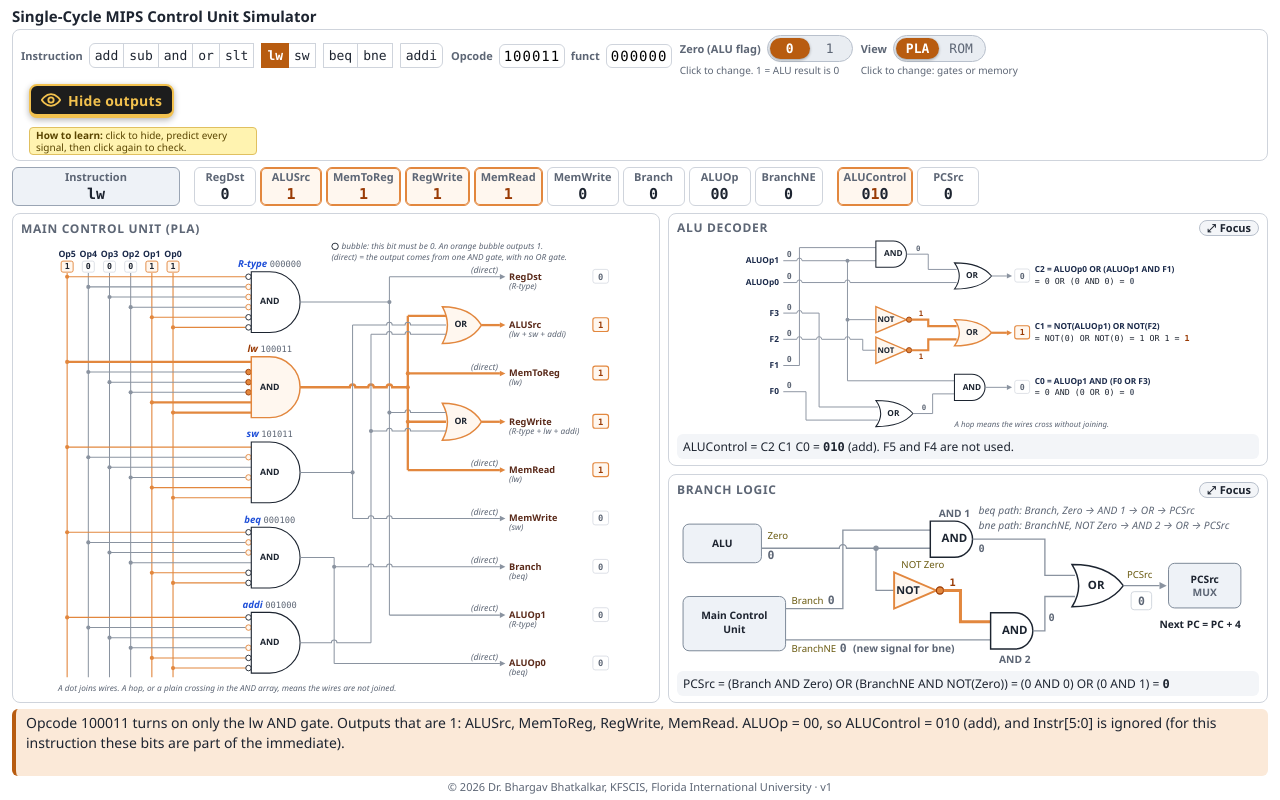
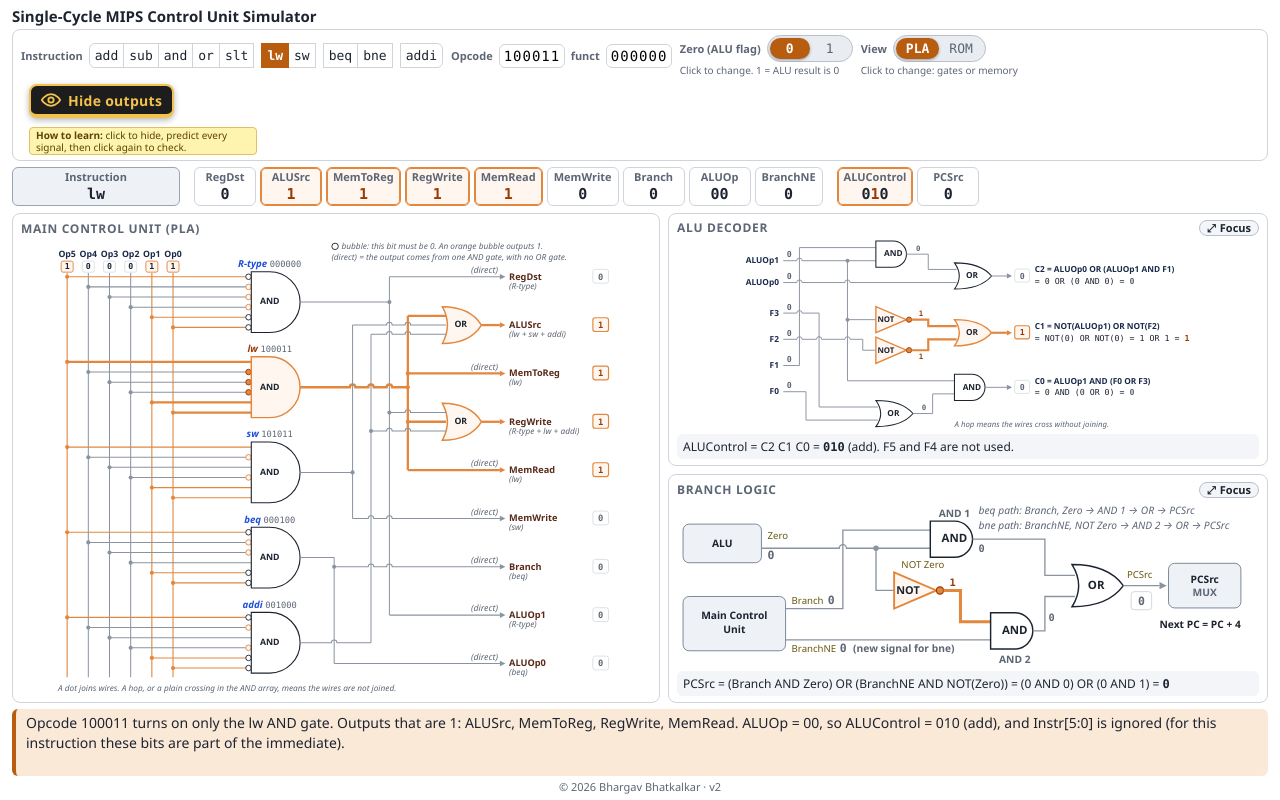
Before and after one commit to Bhargav-1982/CDA3102-Simulators, a plain HTML site: page Single_Cycle_MIPS_Control_Unit_Simulator/index.html in a window 1280 px wide. Drawn offline with Linux system fonts and the light colour scheme.

Commit message:
Update Single-Cycle MIPS Control Unit Simulator

```diff
--- a/Single_Cycle_MIPS_Control_Unit_Simulator/index.html
+++ b/Single_Cycle_MIPS_Control_Unit_Simulator/index.html
@@ -1,5 +1,10 @@
 <!doctype html>
-<html lang="en"><head><meta charset="utf-8"><meta name="viewport" content="width=device-width, initial-scale=1">
+<!--
+    Single-Cycle MIPS Control Unit Simulator - Version 2.0
+    Created by Bhargav Bhatkalkar
+    (c) 2026 Bhargav Bhatkalkar. All rights reserved.
+-->
+<html lang="en"><head><meta charset="utf-8"><meta name="viewport" content="width=device-width, initial-scale=1"><meta name="author" content="Bhargav Bhatkalkar">
 <title>Single-Cycle MIPS Control Unit Simulator</title><style>:root{--bg:#ffffff;--fg:#1d2430;--panel:#fff;--line:#cfd4dc;--muted:#5d6675;--accent:#b85c10;--accent-soft:#fbe9d8;
  --on:#e2873e;--onsoft:#fff7ef;--ontext:#9a3b05;--off:#8a93a0;--wire:#b9c0ca;--gate:#1c2430;--blue:#1f4fd8;--red:#9a2a10;
  --font-ui:"Segoe UI",system-ui,-apple-system,sans-serif;--font-mono:Consolas,"JetBrains Mono","Courier New",monospace}
@@ -192,7 +197,7 @@ body.hide .hidebtn{background:#f2c14e;color:#1d1d1d;border-color:#1d1d1d}
  </div>
 </main>
 <div class="now"><div id="bneNote" class="bnenote"></div><div id="now" aria-live="polite"></div></div>
-<footer>&copy; 2026 Dr. Bhargav Bhatkalkar, KFSCIS, Florida International University &middot; v1</footer>
+<footer>&copy; 2026 Bhargav Bhatkalkar &middot; v2</footer>
 <script>// Single-Cycle MIPS Control Unit Simulator - logic. All values are computed from the gate equations below.
 "use strict";
 const INST = [
```
Also changed, not shown: 1 other file.
